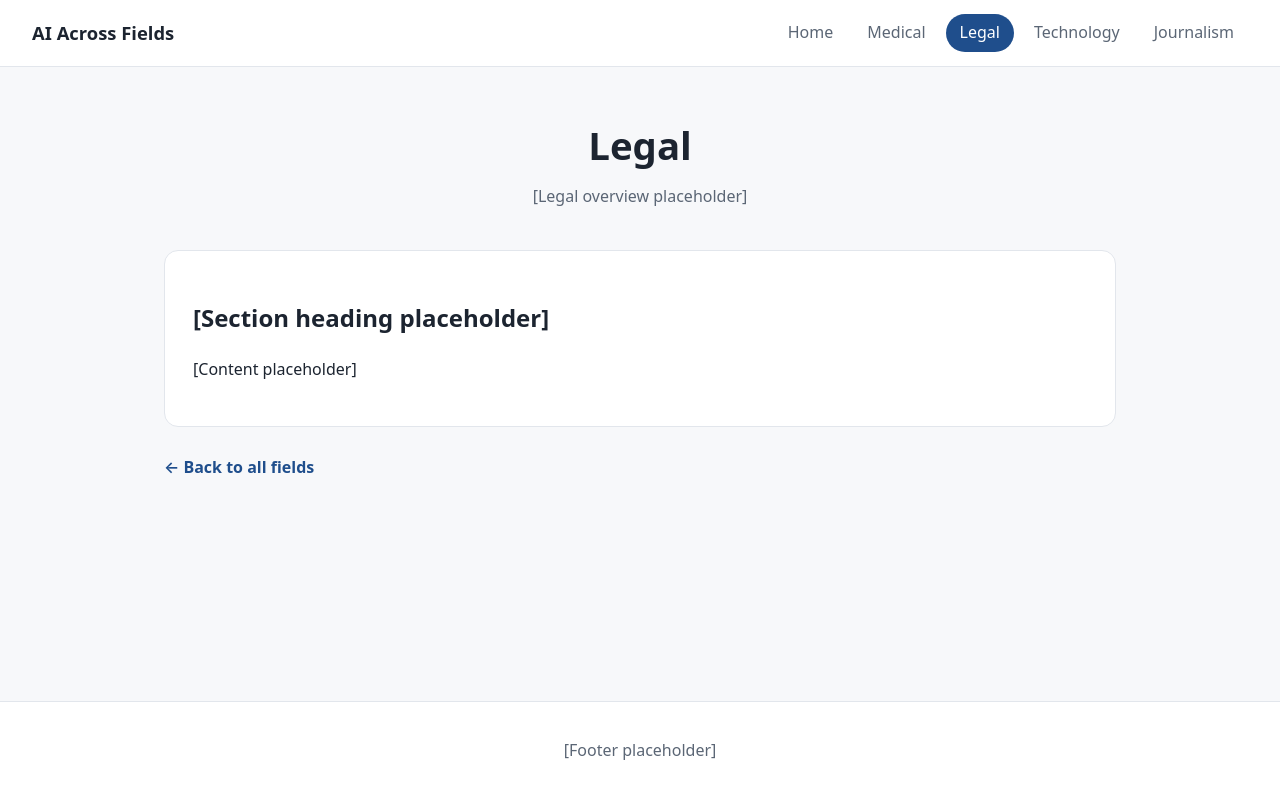
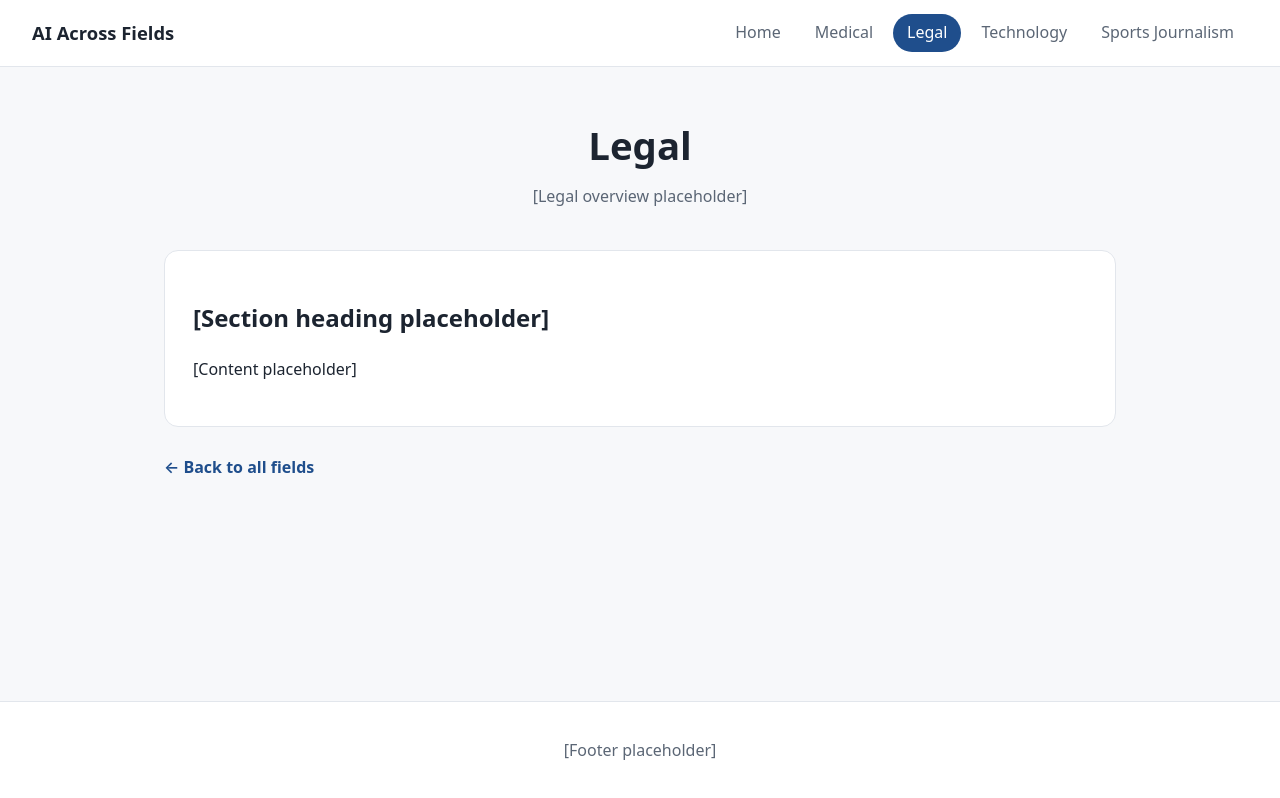
Before and after one commit to ajurczenia4219/ai-across-fields-site, a plain HTML site: page legal.html in a window 1280 px wide. Drawn offline with Linux system fonts and the light colour scheme.

Commit message:
Update navigation link for Sports Journalism

```diff
--- a/legal.html
+++ b/legal.html
@@ -9,7 +9,7 @@
 <body>
 <header class="site-header">
 <a class="brand" href="index.html">AI Across Fields</a>
-<nav><a href="index.html">Home</a><a href="medical.html">Medical</a><a href="legal.html" class="active">Legal</a><a href="technology.html">Technology</a><a href="journalism.html">Journalism</a></nav>
+<nav><a href="index.html">Home</a><a href="medical.html">Medical</a><a href="legal.html" class="active">Legal</a><a href="technology.html">Technology</a><a href="journalism.html">Sports Journalism</a></nav>
 </header>
 <main>
 <section class="hero">
```
